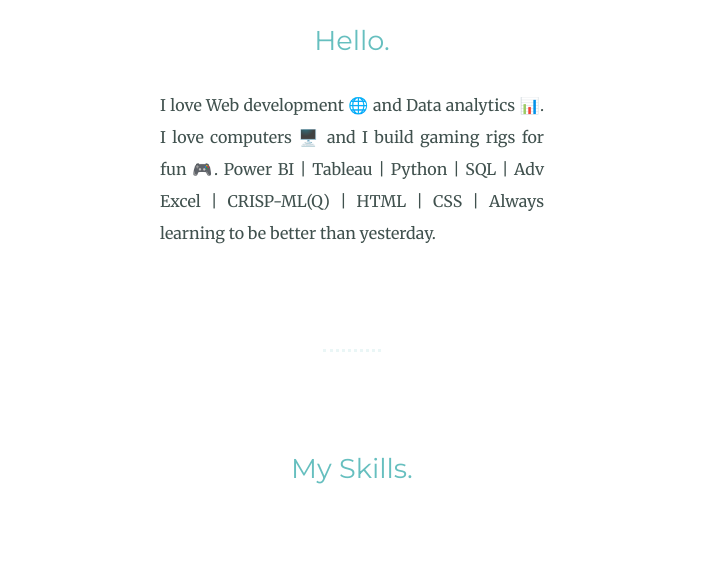
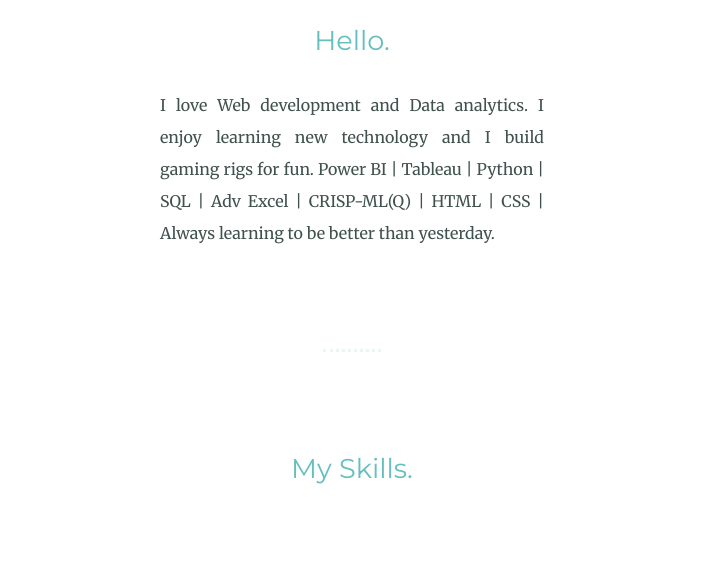
Before and after one commit to ksard/CSS---My-Site, a plain HTML site: page index.html in a window 1280 px wide. Shown: the part 1154-1725 px from the top of the page, without its empty margins (288-991 px from the left). Drawn offline with Linux system fonts and the light colour scheme.

Commit message:
Update index.html

```diff
--- a/index.html
+++ b/index.html
@@ -28,7 +28,7 @@
       <div class="profile">
         <img src="Images/Kamal.png" alt="profile.png">
         <h2>Hello.</h2>
-        <p class="intro">I love Web development 🌐 and Data analytics 📊. I love computers 🖥️ and I build gaming rigs for fun 🎮.  Power BI | Tableau | Python | SQL | Adv Excel | CRISP-ML(Q) | HTML | CSS | Always learning to be better than yesterday.</p>
+        <p class="intro">I love Web development and Data analytics. I enjoy learning new technology and I build gaming rigs for fun.  Power BI | Tableau | Python | SQL | Adv Excel | CRISP-ML(Q) | HTML | CSS | Always learning to be better than yesterday.</p>
       </div>
       <hr>
       <div class="skills">
```
